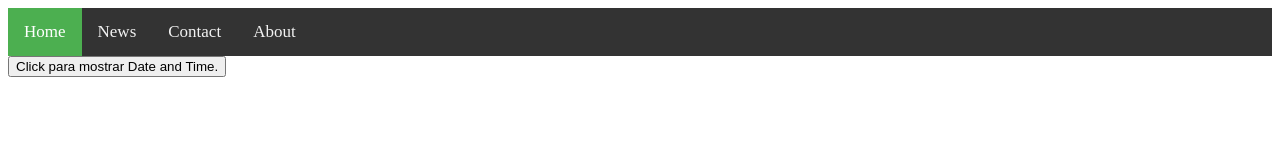
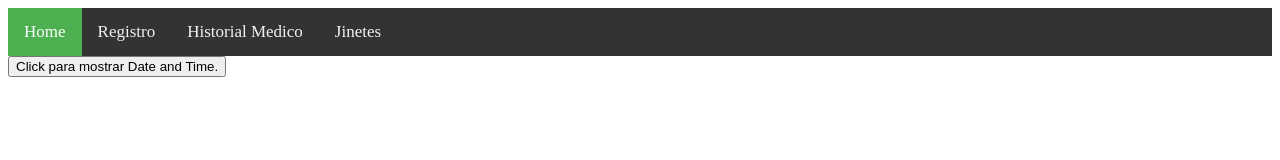
Before and after one commit to tanyaimt/Dana, a plain HTML site: page index.html in a window 1280 px wide. Drawn offline with Linux system fonts and the light colour scheme.

Commit message:
2nd Version edicion de menus

```diff
--- a/index.html
+++ b/index.html
@@ -8,9 +8,9 @@
 <body>
     <div class="topnav">
     <a class="active" href="#home">Home</a>
-    <a href="#news">News</a>
-    <a href="#contact">Contact</a>
-    <a href="#about">About</a>
+    <a href="#news">Registro</a>
+    <a href="#contact">Historial Medico</a>
+    <a href="#about">Jinetes</a>
     </div>
 
 <button type="button"
```
